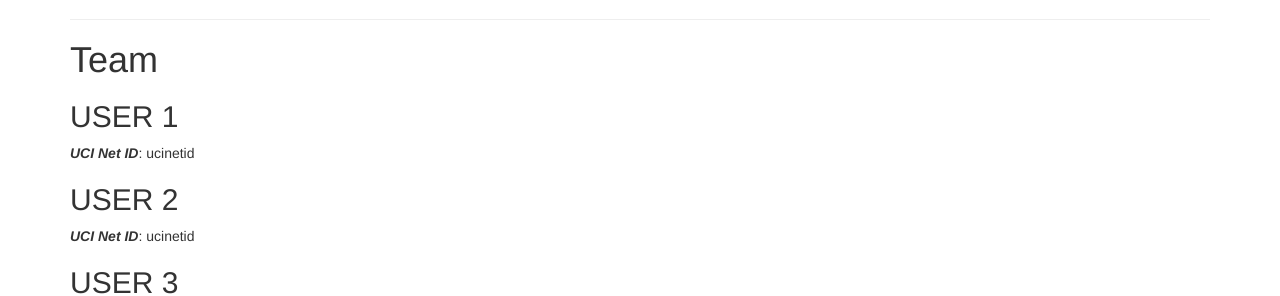
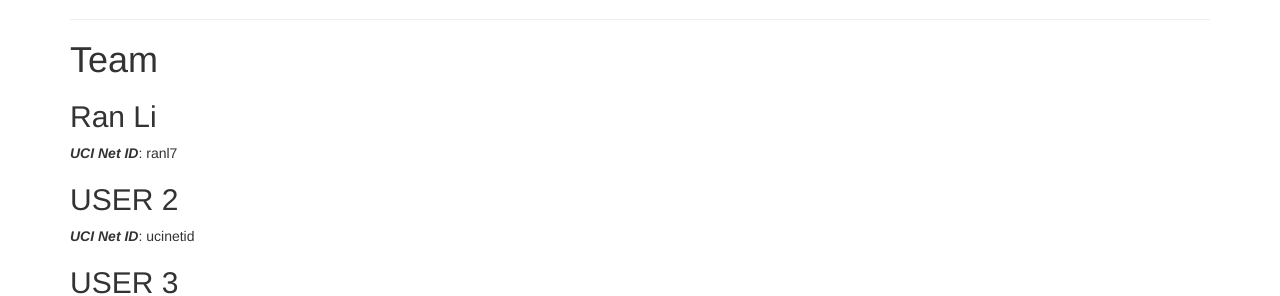
Before and after one commit to rl3740/WallaceAI, a Jekyll site: the page built from docs/team.md, in a window 1280 px wide. Shown: the part 133-429 px from the top of the page. Built offline with Jekyll 4.4.1, drawn with Linux system fonts in a browser that asks for light colours.

Commit message:
Update team.md

```diff
--- a/docs/team.md
+++ b/docs/team.md
@@ -6,8 +6,8 @@ title:  Team
 # {{ page.title }}
 
 
-## USER 1
-***UCI Net ID***: ucinetid
+## Ran Li
+***UCI Net ID***: ranl7
 
 ## USER 2
 ***UCI Net ID***: ucinetid
```
